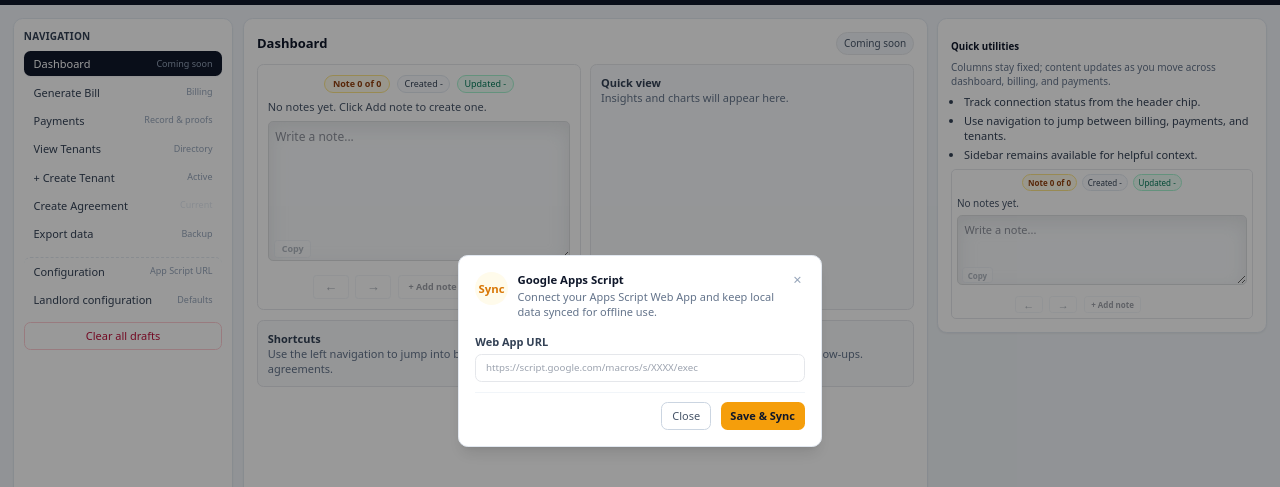
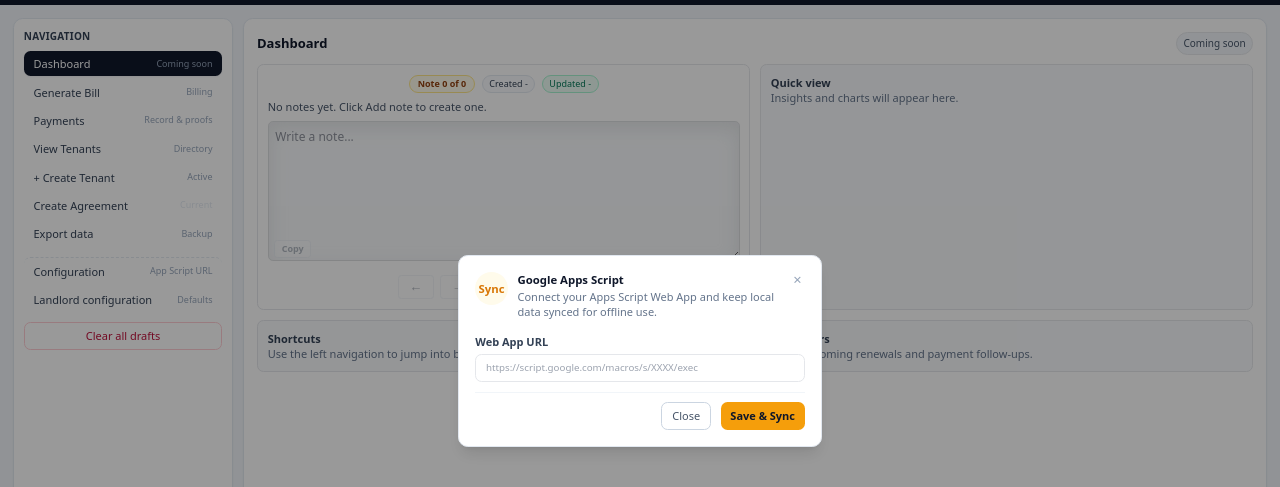
Before and after one commit to samadarish/rent-software-v2, a website with bundled scripts: page src/index.html in a window 1280 px wide. Shown: the part 49-536 px from the top of the page. Built offline with nearby package versions, Linux system fonts and the light colour scheme.

Commit message:
small bug fixes
small bug fixes

```diff
--- a/src/index.html
+++ b/src/index.html
@@ -808,25 +808,9 @@
               </div>
             </div>
 
-            <!-- NON-AGREEMENT PLACEHOLDER (Create Tenant) -->
-            <div id="clausesPlaceholderContent" class="hidden fade-section">
-              <h3 class="text-xs font-semibold mb-1.5">Sidebar</h3>
-              <p class="text-[10px] text-slate-500">
-                Recent payments coming soon.
-              </p>
-            </div>
-
             <!-- GENERAL UTILITIES (Dashboard / Billing / Payments) -->
             <div id="utilitySidebarContent" class="space-y-2 fade-section is-visible">
               <h3 class="text-xs font-semibold mb-1.5">Quick utilities</h3>
-              <p class="text-[10px] text-slate-500">
-                Columns stay fixed; content updates as you move across dashboard, billing, and payments.
-              </p>
-              <ul class="text-[11px] text-slate-700 space-y-1 list-disc pl-4">
-                <li>Track connection status from the header chip.</li>
-                <li>Use navigation to jump between billing, payments, and tenants.</li>
-                <li>Sidebar remains available for helpful context.</li>
-              </ul>
               <div class="border rounded-md p-1.5 space-y-1.5" data-notes-widget="sidebar">
                 <div class="flex items-center justify-center gap-1.5 text-[8px]">
                   <span data-note-position
--- a/src/js/features/navigation/flow.js
+++ b/src/js/features/navigation/flow.js
@@ -66,9 +66,11 @@ export function switchFlow(mode, options = { bypassGuard: false }) {
     // Update layout class so equal widths only apply on the agreement form
     const appLayout = document.getElementById("appLayout");
     if (appLayout) {
-        appLayout.classList.remove("layout-agreement", "layout-directory");
+        appLayout.classList.remove("layout-agreement", "layout-directory", "layout-no-sidebar");
         if (mode === "agreement") {
             appLayout.classList.add("layout-agreement");
+        } else if (mode === "dashboard") {
+            appLayout.classList.add("layout-no-sidebar");
         } else {
             appLayout.classList.add("layout-directory");
         }
@@ -94,7 +96,8 @@ export function switchFlow(mode, options = { bypassGuard: false }) {
 
     toggleSection(dashboardSection, isDashboard);
     toggleSection(formSection, isFormFlow);
-    smoothToggle(formRightSection, true);
+    const showRightSection = !isDashboard;
+    smoothToggle(formRightSection, showRightSection, showRightSection ? {} : { duration: 0 });
     toggleSection(tenantListSection, isViewTenants);
     toggleSection(generateBillSection, isGenerateBill);
     toggleSection(paymentsSection, isPayments);
@@ -177,20 +180,17 @@ export function switchFlow(mode, options = { bypassGuard: false }) {
 
     // Toggle sidebar content (clauses for agreement, placeholder for tenant modes)
     const clausesAgreementContent = document.getElementById("clausesAgreementContent");
-    const clausesPlaceholderContent = document.getElementById("clausesPlaceholderContent");
     const directorySidebarContent = document.getElementById("directorySidebarContent");
     const utilitySidebarContent = document.getElementById("utilitySidebarContent");
     const noGrnCheckbox = document.getElementById("grnNoCheckbox");
 
-    if (clausesAgreementContent && clausesPlaceholderContent && directorySidebarContent) {
+    if (clausesAgreementContent && directorySidebarContent) {
         const showClauses = mode === "agreement";
         const showDirectory = mode === "viewTenants";
-        const showTenantSidebar = mode === "createTenantNew";
-        const showUtilitySidebar = isDashboard || isGenerateBill || isPayments || isExportData;
+        const showUtilitySidebar = mode === "createTenantNew" || isDashboard || isGenerateBill || isPayments || isExportData;
 
         toggleSection(clausesAgreementContent, showClauses);
         toggleSection(directorySidebarContent, showDirectory);
-        toggleSection(clausesPlaceholderContent, showTenantSidebar);
         toggleSection(utilitySidebarContent, showUtilitySidebar);
     }
 
--- a/src/styles.css
+++ b/src/styles.css
@@ -244,6 +244,10 @@ label {
     grid-template-columns: 220px minmax(0, 1fr) minmax(0, 1fr);
   }
 
+  #appLayout.layout-no-sidebar {
+    grid-template-columns: 220px minmax(0, 1fr);
+  }
+
   /* Navigation column buttons a bit more compact on desktop */
   aside button {
     padding-top: 0.3rem;
```
